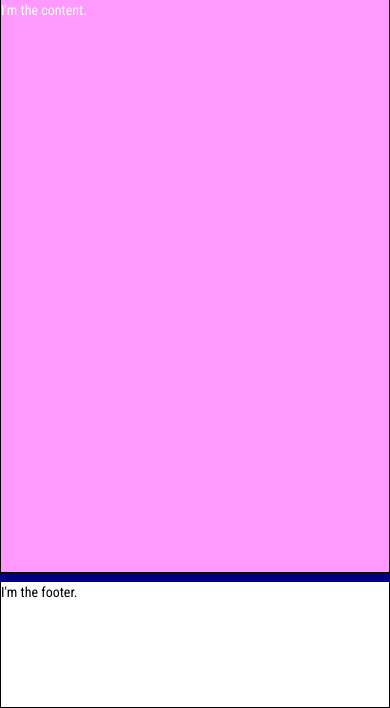
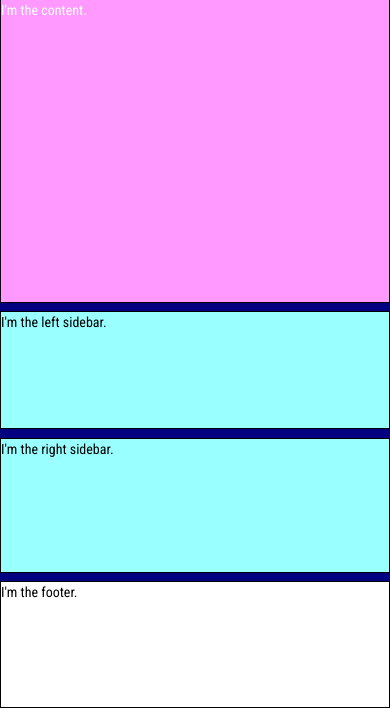
Before and after one commit to darthhomme/uiPage, a PHP site: page / in a window 390 px wide. Shown: the part 136-844 px from the top of the page. Run offline with PHP 8.4, Linux system fonts and the light colour scheme.

```diff
--- a/style.css
+++ b/style.css
@@ -58,15 +58,37 @@ body {
 
 /* This makes our browser resizing work just the way we want it to work. */
 @media only screen and (max-width: 768px) {
-  #left-sidebar{
-    display: none; /* I'm telling the sidebars to disappear when the width of the browser gets below to a certain point and beyond*/
+
+  #header {
+    width: 100%;
+    top: 0px;
+    height: 15%;
   }
-  #right-sidebar{
-    display: none;
-  }
+
   #content {
     width: 100%;
     left: 0%;
+    top: 16%;
+    bottom: 48%;
   }
+
+  #left-sidebar{
+    width: 100%;
+    top: 53%;
+    bottom: 33%;
+  }
+
+  #right-sidebar{
+    width: 100%;
+    top: 68%;
+    bottom: 16%;
+  }
+
+  #footer {
+    width: 100%;
+    height: 15%;
+    bottom: 0px;
+  }
+
 }
 div {display:block; border:1px solid black;}
```
